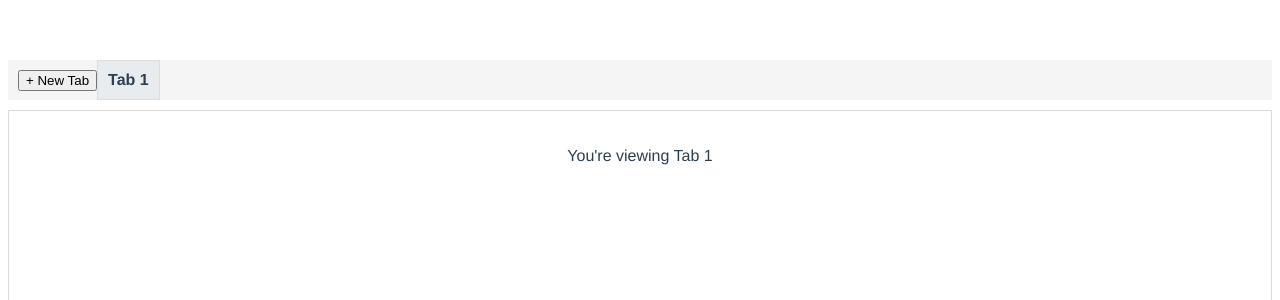
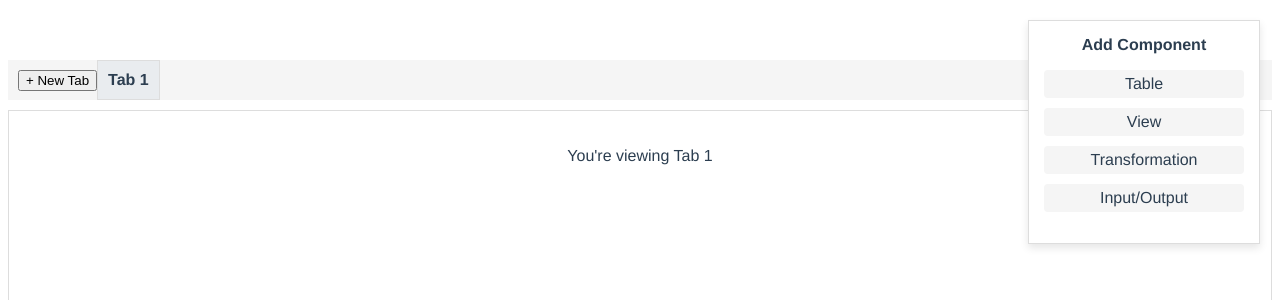
Before and after one commit to dunay2/da-front, a Vue app: page / in a window 1280 px wide. Shown: the top 300 px of the page. Built offline with nearby package versions, Linux system fonts and the light colour scheme.

Commit message:
Floating component created

```diff
--- /dev/null
+++ b/src/assets/css/FloatingMenu.css
@@ -0,0 +1,35 @@
+.floating-menu {
+    position: fixed;
+    top: 20px;
+    right: 20px;
+    width: 200px;
+    background-color: #fff;
+    border: 1px solid #ddd;
+    box-shadow: 0 4px 8px rgba(0, 0, 0, 0.1);
+    padding: 15px;
+    z-index: 1000;
+  }
+
+  .floating-menu h3 {
+    margin: 0 0 10px 0;
+    font-size: 16px;
+    text-align: center;
+  }
+
+  .floating-menu ul {
+    list-style-type: none;
+    padding: 0;
+  }
+
+  .floating-menu li {
+    margin: 10px 0;
+    cursor: pointer;
+    padding: 5px;
+    background-color: #f5f5f5;
+    text-align: center;
+    border-radius: 4px;
+  }
+
+  .floating-menu li:hover {
+    background-color: #e9ecef;
+  }
--- a/src/components/CanvasMain.vue
+++ b/src/components/CanvasMain.vue
@@ -21,14 +21,22 @@
       <p v-if="activeTab">You're viewing {{ getActiveTabName() }}</p>
       <p v-else>Welcome to the Canvas! Start by adding a component.</p>
     </div>
+
+    <!-- Add the Floating Menu here -->
+    <FloatingMenu @add-component="addComponent" />
   </div>
 </template>
 
 <script>
+
 import "./../assets/css/CanvasMain.css";
+import FloatingMenu from './FloatingMenu.vue';
 
 export default {
   name: "CanvasMain",
+  components: {
+    FloatingMenu
+  },
   data() {
     return {
       tabs: [
@@ -57,7 +65,8 @@ export default {
       return activeTab ? activeTab.name : "";
     },
     addComponent(componentType) {
-      console.log(componentType);
+      console.log(`Adding component of type: ${componentType}`);
+      // Logic to add the component to the active tab's canvas area
     }
   }
 };
--- /dev/null
+++ b/src/components/FloatingMenu.vue
@@ -0,0 +1,24 @@
+<template>
+    <div class="floating-menu">
+    <h3>Add Component</h3>
+    <ul>
+        <li @click="addComponent('Table')">Table</li>
+        <li @click="addComponent('View')">View</li>
+        <li @click="addComponent('Transformation')">Transformation</li>
+        <li @click="addComponent('Input/Output')">Input/Output</li>
+    </ul>
+    </div>
+</template>
+
+<script>
+import "./../assets/css/FloatingMenu.css";
+
+export default {
+    name: 'FloatingMenu',
+    methods: {
+    addComponent(type) {
+        this.$emit('add-component', type);
+}
+    }
+};
+</script>
```
